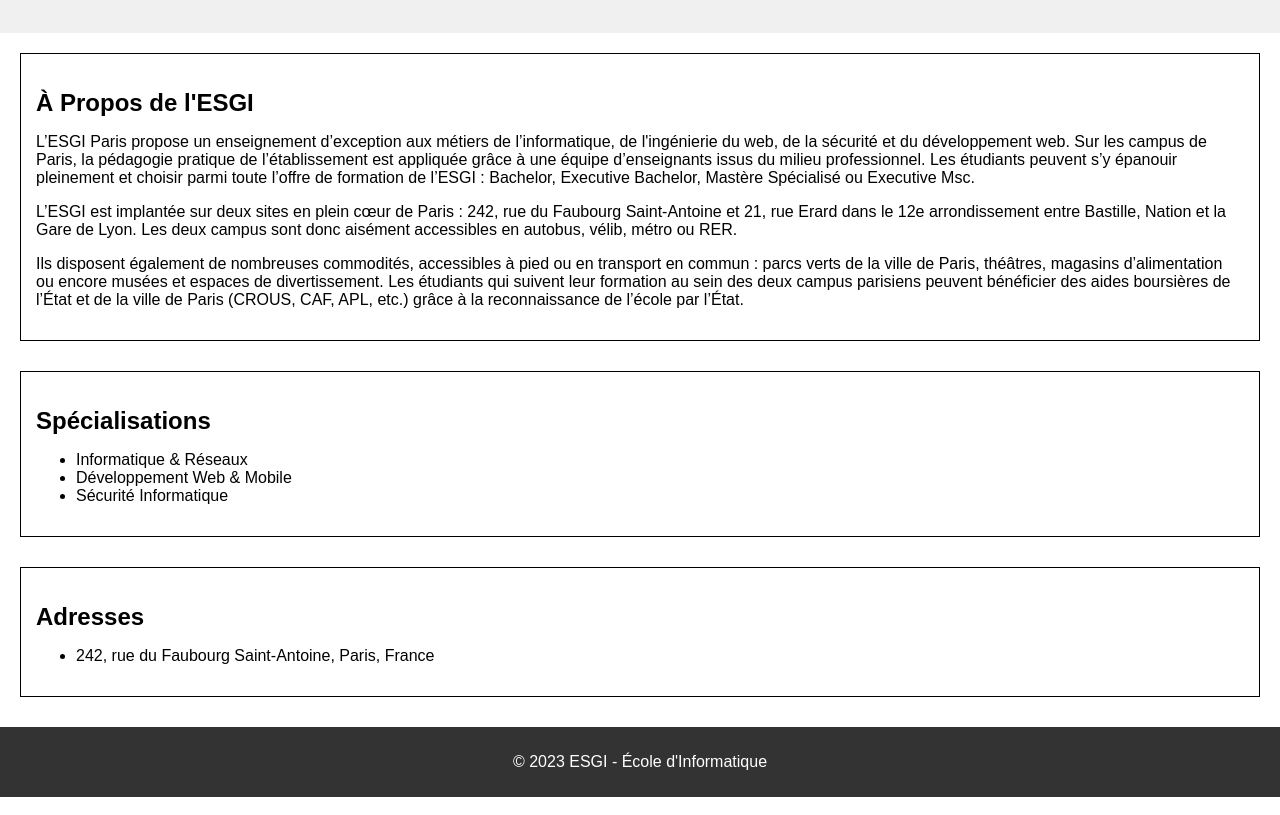
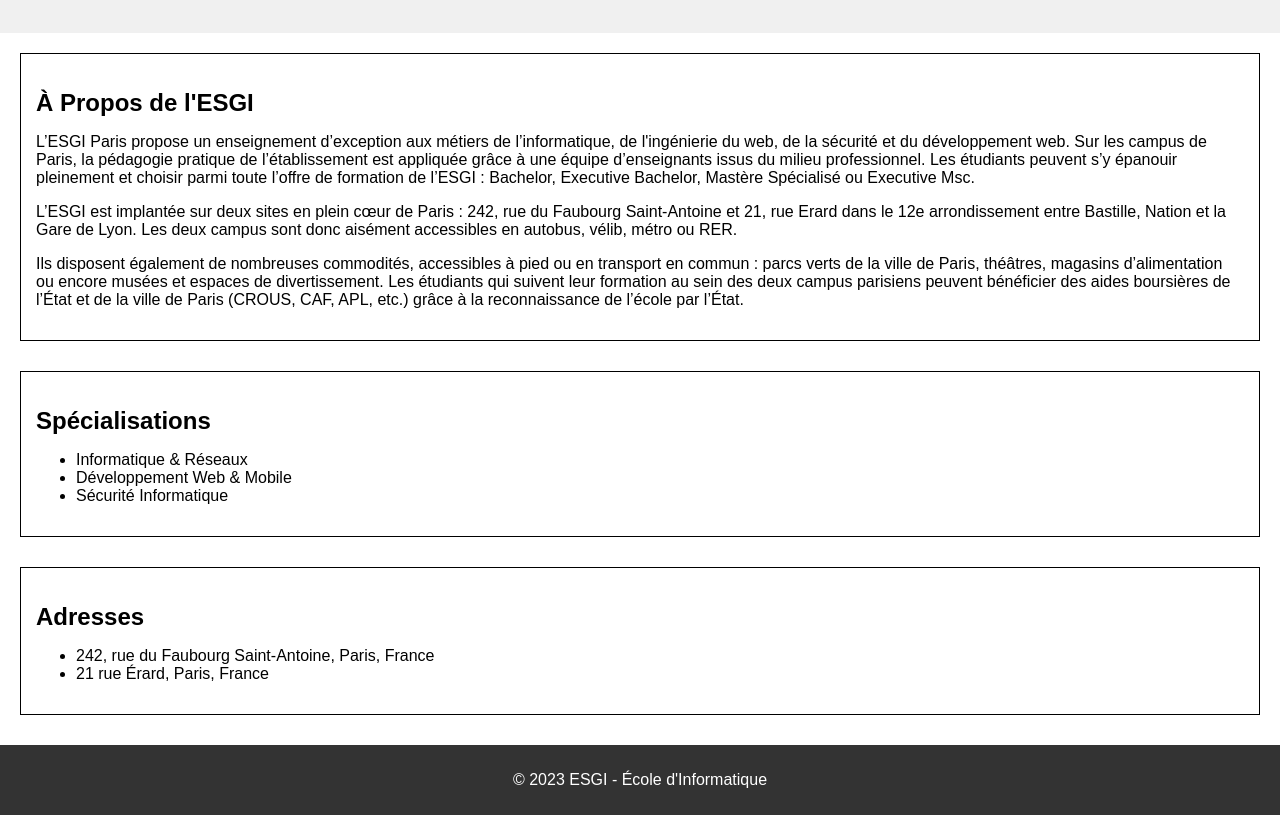
Before and after one commit to Akasuraax/TP-GIT, a plain HTML site: page index.html in a window 1280 px wide. Shown: the part 121-936 px from the top of the page. Drawn offline with Linux system fonts and the light colour scheme.

Commit message:
add erard address

```diff
--- a/index.html
+++ b/index.html
@@ -1,10 +1,12 @@
 <!DOCTYPE html>
 <html lang="fr">
+
 <head>
   <meta charset="UTF-8">
   <title>ESGI - École d'Informatique</title>
   <link rel="stylesheet" href="style.css">
 </head>
+
 <body>
   <header>
     <h1>ESGI - École Supérieure de Génie Informatique</h1>
@@ -14,11 +16,20 @@
   <main>
     <section id="about">
       <h2>À Propos de l'ESGI</h2>
-      <p>L’ESGI Paris propose un enseignement d’exception aux métiers de l’informatique, de l'ingénierie du web, de la sécurité et du développement web. Sur les campus de Paris, la pédagogie pratique de l’établissement est appliquée grâce à une équipe d’enseignants issus du milieu professionnel. Les étudiants peuvent s’y épanouir pleinement et choisir parmi toute l’offre de formation de l’ESGI : Bachelor, Executive Bachelor, Mastère Spécialisé ou Executive Msc.</p>
+      <p>L’ESGI Paris propose un enseignement d’exception aux métiers de l’informatique, de l'ingénierie du web, de la
+        sécurité et du développement web. Sur les campus de Paris, la pédagogie pratique de l’établissement est
+        appliquée grâce à une équipe d’enseignants issus du milieu professionnel. Les étudiants peuvent s’y épanouir
+        pleinement et choisir parmi toute l’offre de formation de l’ESGI : Bachelor, Executive Bachelor, Mastère
+        Spécialisé ou Executive Msc.</p>
 
-    <p>L’ESGI est implantée sur deux sites en plein cœur de Paris : 242, rue du Faubourg Saint-Antoine et 21, rue Erard dans le 12e arrondissement entre Bastille, Nation et la Gare de Lyon. Les deux campus sont donc aisément accessibles en autobus, vélib, métro ou RER.</p>
+      <p>L’ESGI est implantée sur deux sites en plein cœur de Paris : 242, rue du Faubourg Saint-Antoine et 21, rue
+        Erard dans le 12e arrondissement entre Bastille, Nation et la Gare de Lyon. Les deux campus sont donc aisément
+        accessibles en autobus, vélib, métro ou RER.</p>
 
-    <p>Ils disposent également de nombreuses commodités, accessibles à pied ou en transport en commun : parcs verts de la ville de Paris, théâtres, magasins d’alimentation ou encore musées et espaces de divertissement. Les étudiants qui suivent leur formation au sein des deux campus parisiens peuvent bénéficier des aides boursières de l’État et de la ville de Paris (CROUS, CAF, APL, etc.) grâce à la reconnaissance de l’école par l’État.</p>
+      <p>Ils disposent également de nombreuses commodités, accessibles à pied ou en transport en commun : parcs verts de
+        la ville de Paris, théâtres, magasins d’alimentation ou encore musées et espaces de divertissement. Les
+        étudiants qui suivent leur formation au sein des deux campus parisiens peuvent bénéficier des aides boursières
+        de l’État et de la ville de Paris (CROUS, CAF, APL, etc.) grâce à la reconnaissance de l’école par l’État.</p>
     </section>
 
     <section id="specializations">
@@ -35,6 +46,7 @@
       <h2>Adresses</h2>
       <ul>
         <li>242, rue du Faubourg Saint-Antoine, Paris, France</li>
+        <li>21 rue Érard, Paris, France</li>
       </ul>
     </section>
   </main>
@@ -43,4 +55,5 @@
     <p>&copy; 2023 ESGI - École d'Informatique</p>
   </footer>
 </body>
+
 </html>
```
